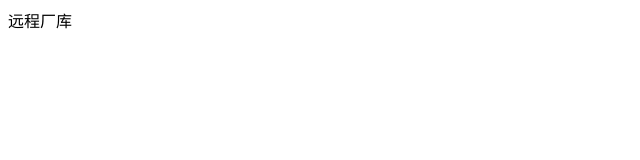
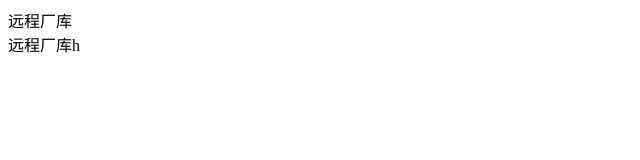
Before and after one commit to liuzikang123/yiyi, a plain HTML site: page index.html in a window 1280 px wide. Shown: the whole page, without its empty margins (0-640 px from the left). Drawn offline with Linux system fonts and the light colour scheme.

Commit message:
添加了功能2

```diff
--- a/index.html
+++ b/index.html
@@ -7,5 +7,6 @@
 </head>
 <body>
     <div>远程厂库</div>
+    <div>远程厂库h</div>
 </body>
 </html>
```
